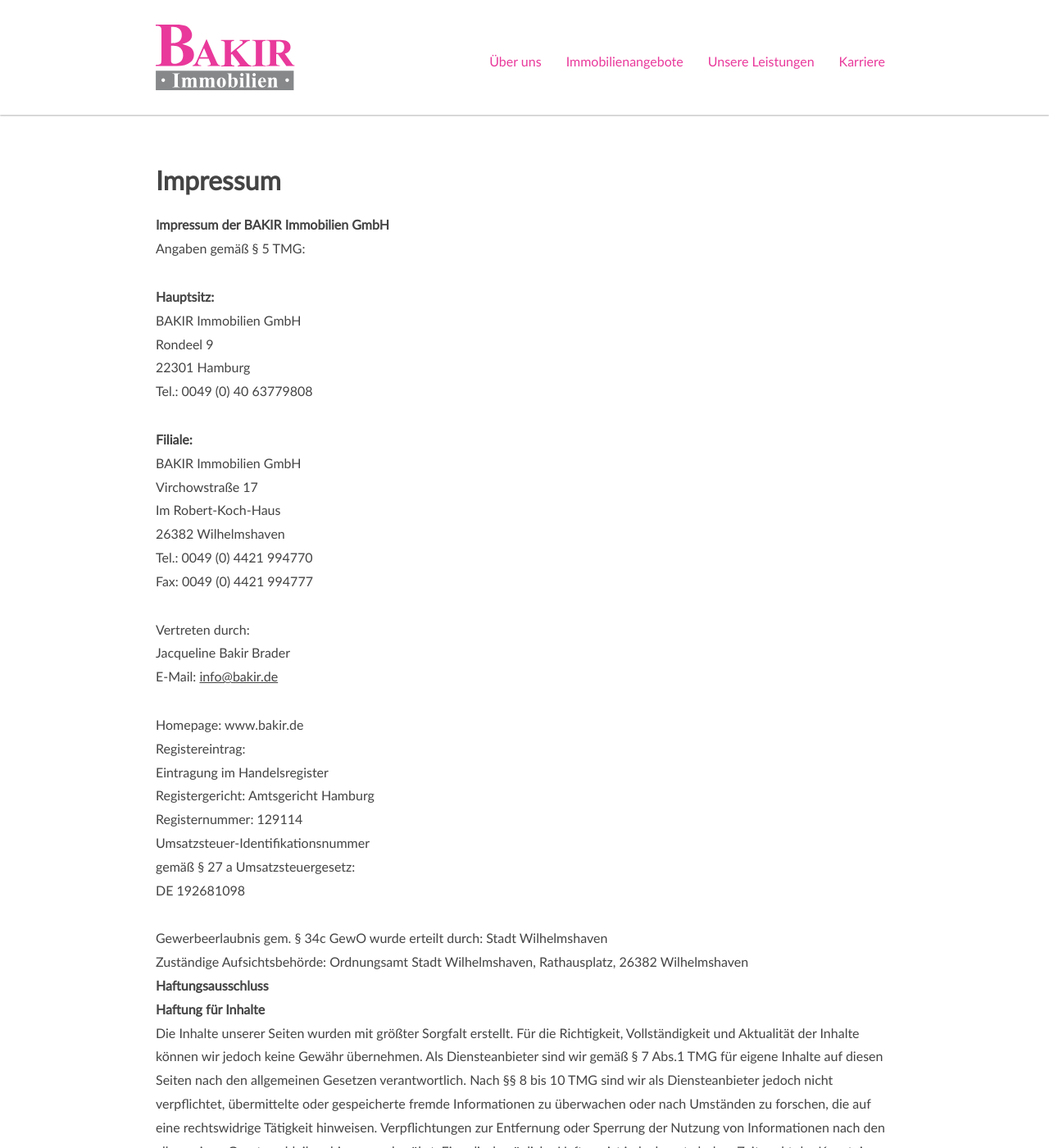
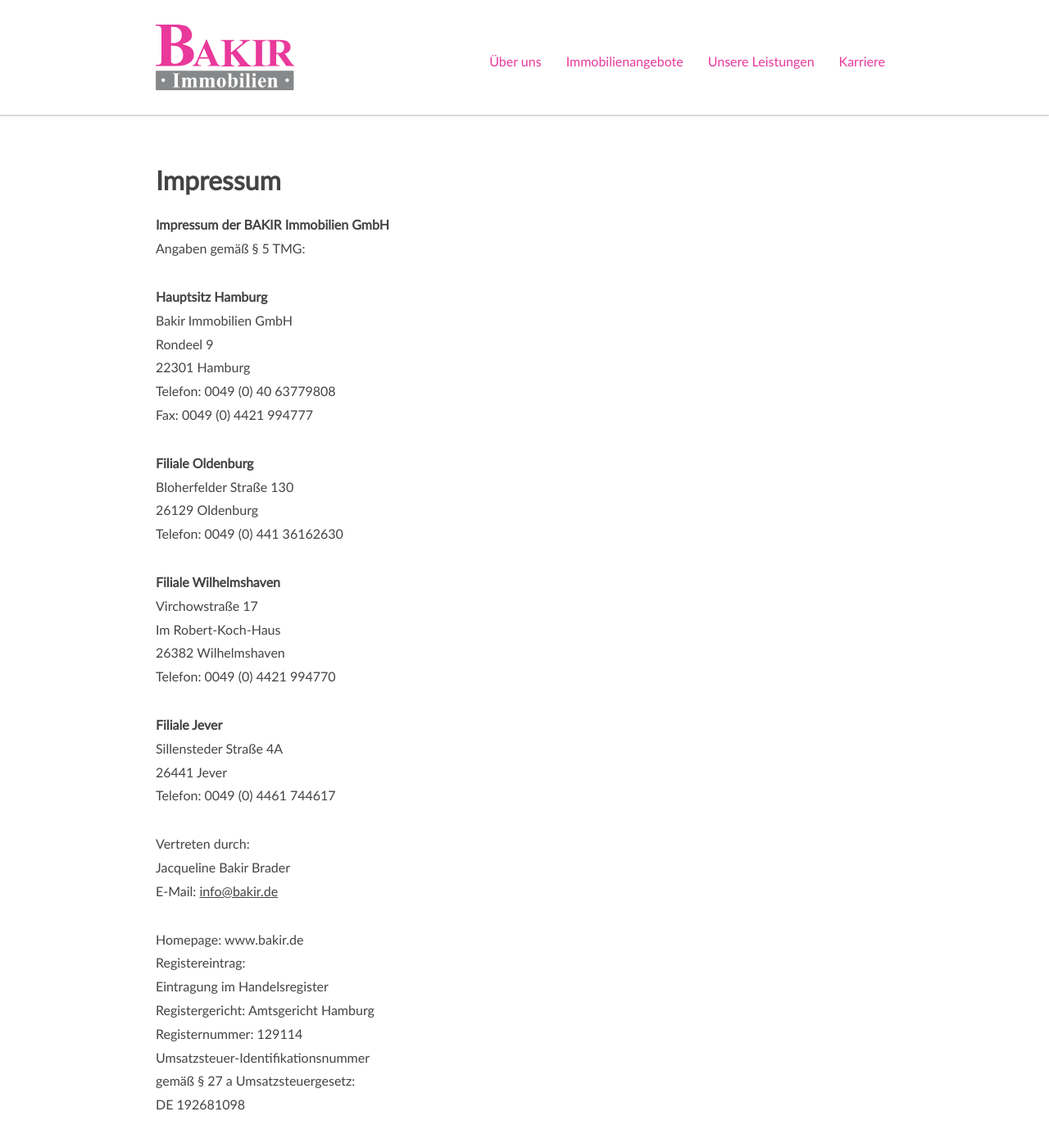
Before and after one commit to bakirnetwork/bakirimmobilien_de, a Jekyll site: the page built from impressum.html, in a window 1280 px wide and 1400 px high. Shown: the whole window at 82% size. Built offline with Jekyll 4.4.1, drawn with Linux system fonts in a browser that asks for light colours.

Commit message:
Impressum aktualisiert, alle Filialen hinzugefügt

```diff
--- a/impressum.html
+++ b/impressum.html
@@ -10,21 +10,34 @@
 </p>
 
 <p>
-	<strong>Hauptsitz:</strong><br>
-	BAKIR Immobilien GmbH<br>
+	<strong>Hauptsitz Hamburg</strong><br>
+	Bakir Immobilien GmbH<br>
 	Rondeel 9<br>
 	22301 Hamburg<br>
-	Tel.: 0049 (0) 40 63779808
+	Telefon: 0049 (0) 40 63779808<br>
+	Fax: 0049 (0) 4421 994777
 </p>
 
 <p>
-	<strong>Filiale:</strong><br>
-	BAKIR Immobilien GmbH<br>
+	<strong>Filiale Oldenburg</strong><br>
+	Bloherfelder Straße 130<br>
+	26129 Oldenburg<br>
+	Telefon: 0049 (0) 441 36162630
+</p>
+
+<p>
+	<strong>Filiale Wilhelmshaven</strong><br>
 	Virchowstraße 17<br>
 	Im Robert-Koch-Haus<br>
 	26382 Wilhelmshaven<br>
-	Tel.: 0049 (0) 4421 994770<br>
-	Fax: 0049 (0) 4421 994777
+	Telefon: 0049 (0) 4421 994770
+</p>
+
+<p>
+	<strong>Filiale Jever</strong><br>
+	Sillensteder Straße 4A<br>
+	26441 Jever<br>
+	Telefon: 0049 (0) 4461 744617
 </p>
 
 <p>
```
